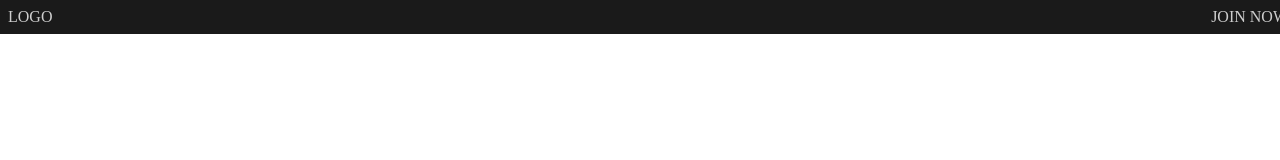
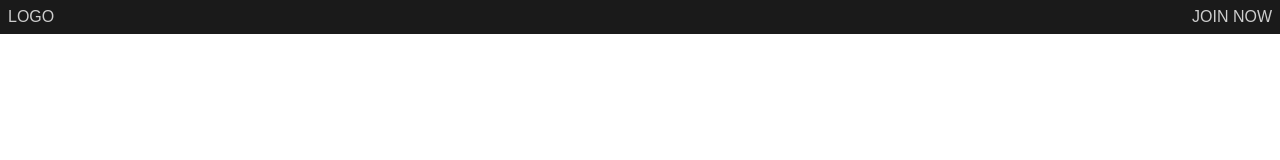
Before and after one commit to GitGudCode440/gym-website, a JavaScript app: page / in a window 1280 px wide. Shown: the top 160 px of the page. Built offline with nearby package versions, Linux system fonts and the light colour scheme; the HTML template or start-up script is replaced by a standard one.

Commit message:
Reset margin & padding and set arial font on root

```diff
--- a/src/index.css
+++ b/src/index.css
@@ -1,4 +1,9 @@
-body {
+:root {
+  font-family: Arial, Helvetica, sans-serif;
+}
+
+* {
   margin: 0;
-
+  padding: 0;
+  box-sizing: border-box;
 }
```
